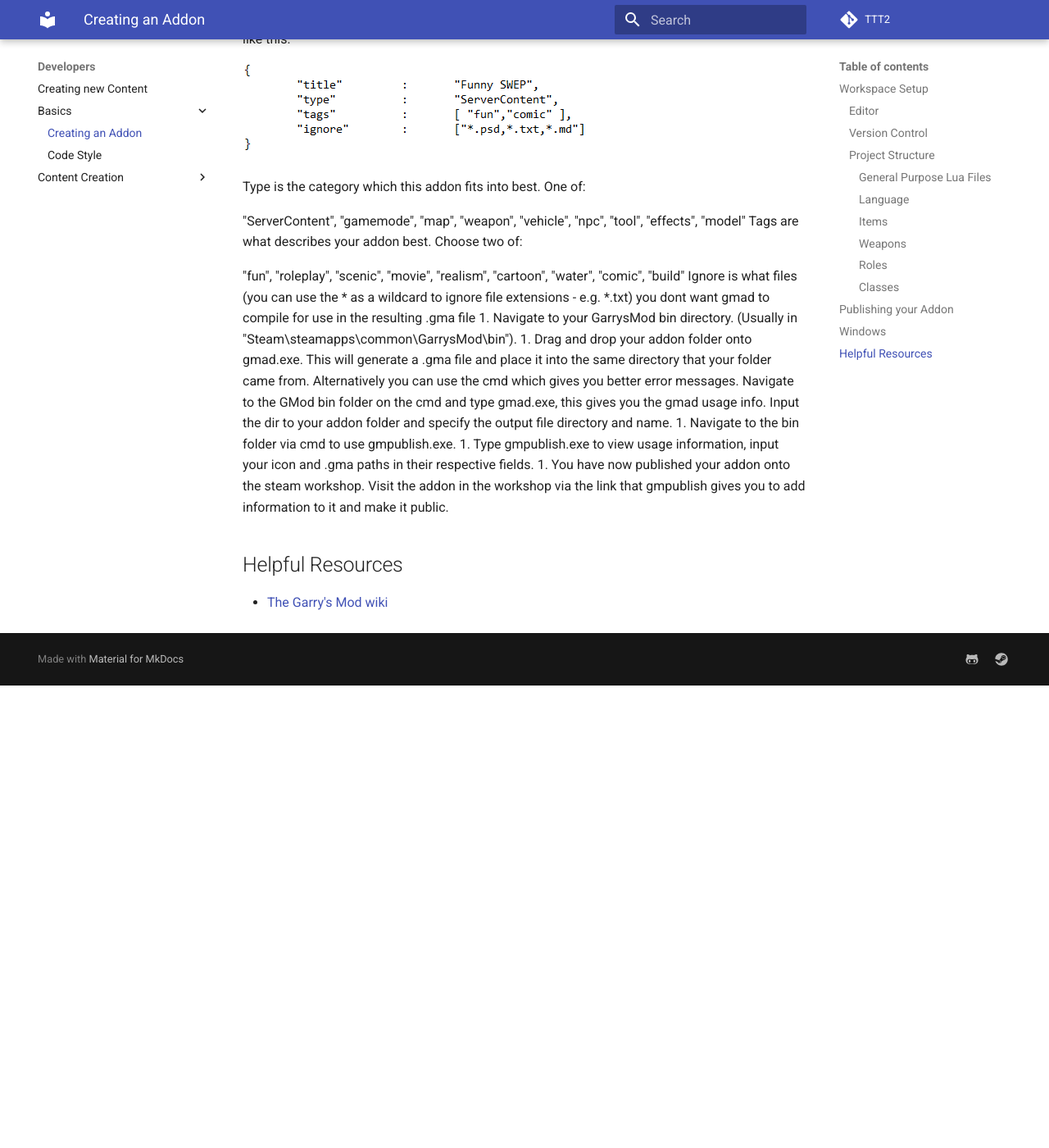
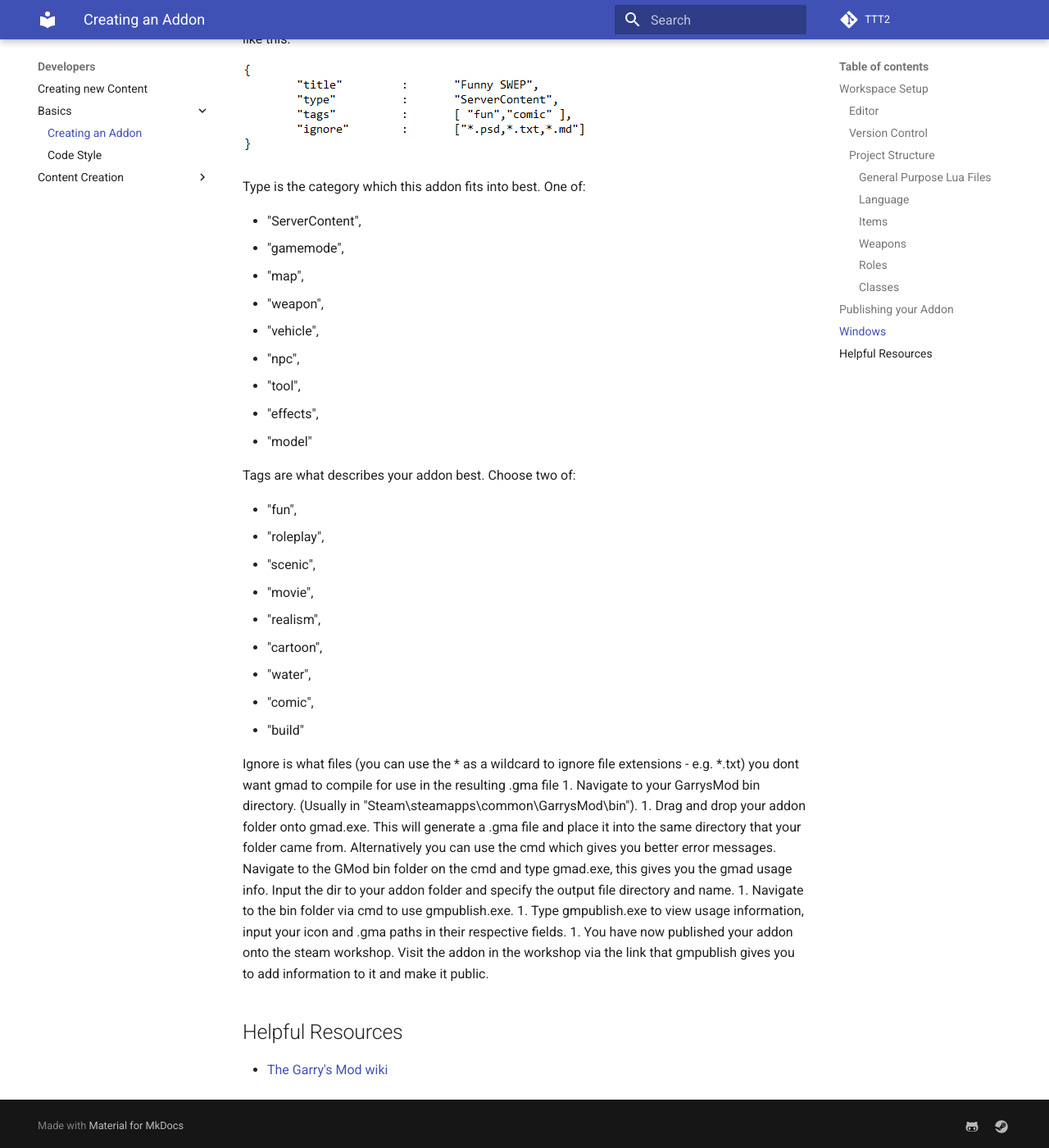
Before and after one commit to TTT-2/docs, an MkDocs documentation site: the page built from docs/developers/basics/creating-an-addon.md, in a window 1280 px wide and 1400 px high, scrolled down 3147 px. Shown: the whole window at 82% size. Built offline with MkDocs 1.6.1 and Material for MkDocs 9.7.7, drawn with Linux system fonts in a browser that asks for light colours; comment, search, counter and statistics services are not loaded; before the commit the page ends 3983 px from its top, so only the background shows below that.

```diff
--- a/docs/developers/basics/creating-an-addon.md
+++ b/docs/developers/basics/creating-an-addon.md
@@ -53,26 +53,28 @@ It should have a structure like this:
 
 Type is the category which this addon fits into best. One of:
 
-"ServerContent",
-"gamemode",
-"map",
-"weapon",
-"vehicle",
-"npc",
-"tool",
-"effects",
-"model"
+- "ServerContent",
+- "gamemode",
+- "map",
+- "weapon",
+- "vehicle",
+- "npc",
+- "tool",
+- "effects",
+- "model"
+
 Tags are what describes your addon best. Choose two of:
 
-"fun",
-"roleplay",
-"scenic",
-"movie",
-"realism",
-"cartoon",
-"water",
-"comic",
-"build"
+- "fun",
+- "roleplay",
+- "scenic",
+- "movie",
+- "realism",
+- "cartoon",
+- "water",
+- "comic",
+- "build"
+
 Ignore is what files (you can use the \* as a wildcard to ignore file extensions - e.g. \*.txt) you dont want gmad to compile for use in the resulting .gma file
 1. Navigate to your GarrysMod bin directory. (Usually in "Steam\steamapps\common\GarrysMod\bin").
 1. Drag and drop your addon folder onto gmad.exe. This will generate a .gma file and place it into the same directory that your folder came from.
```
